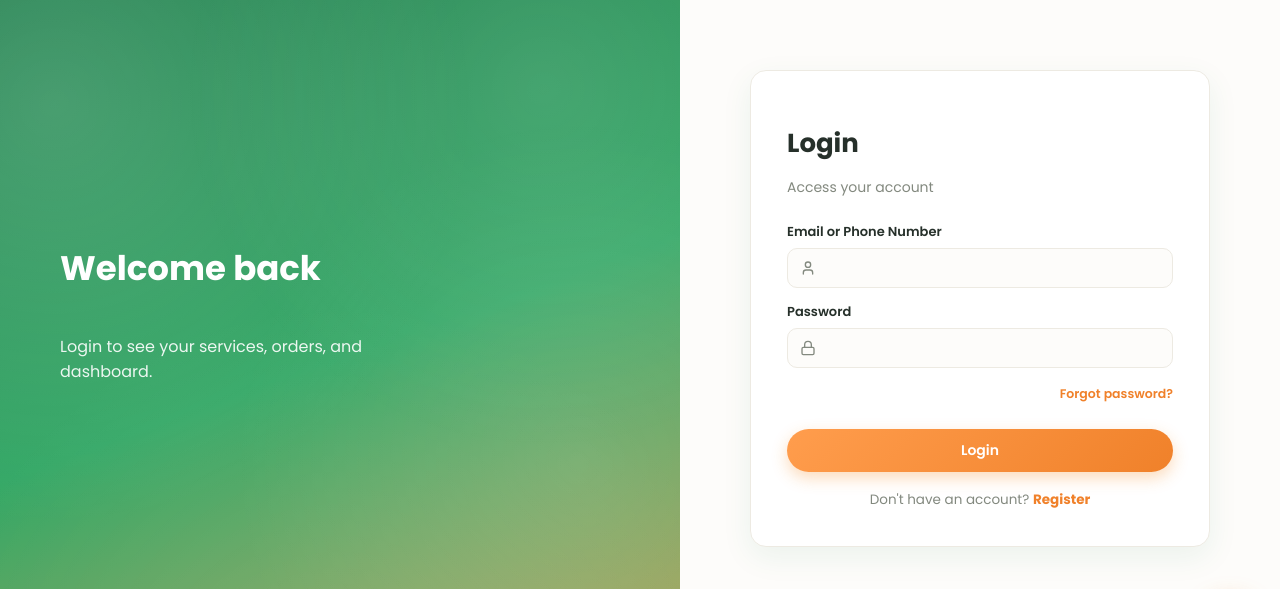
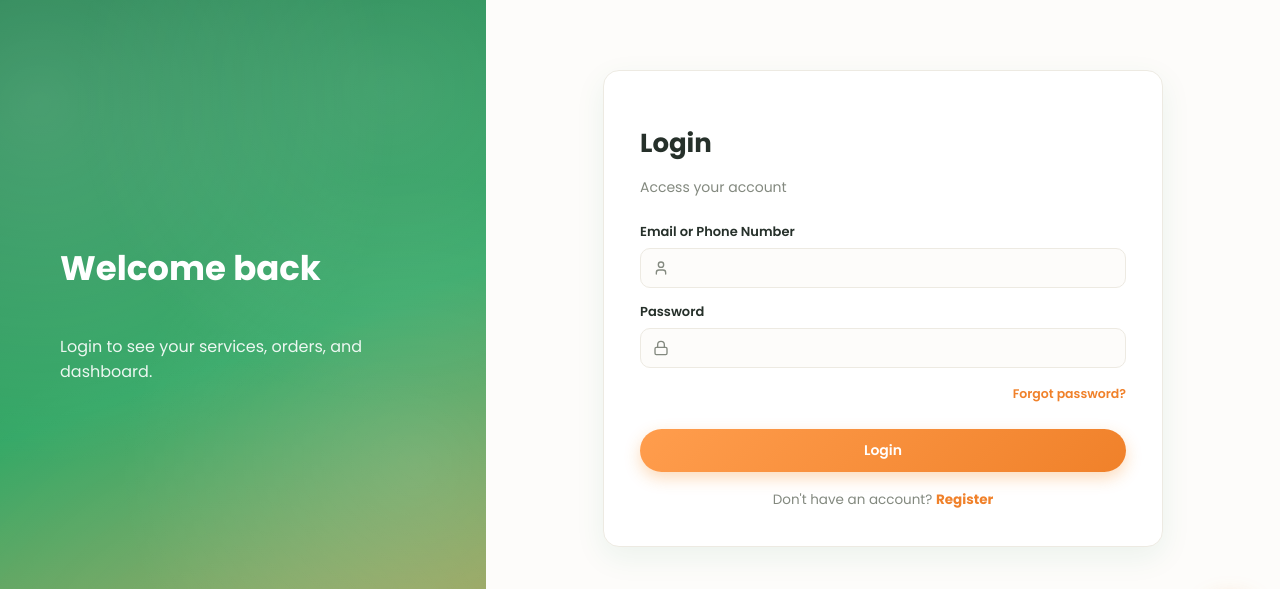
Before and after one commit to HamidMunir22/piarapakistan.com, a React (Vite) app in the folder frontend/: page /login in a window 1280 px wide. Shown: the part 131-720 px from the top of the page. Built offline with nearby package versions, Linux system fonts and the light colour scheme; no server answers; a web font is replaced by a local one.

Commit message:
boarder overlap

```diff
--- a/frontend/src/pages/About.jsx
+++ b/frontend/src/pages/About.jsx
@@ -11,9 +11,12 @@ const WHY = [
 const About = () => {
   return (
     <div>
-      <div className="page-hero">
+      <div className="page-hero page-hero-light">
         <div className="container">
-          <h1>About PiaraPakistan</h1>
+          <h1>
+            About <span style={{ color: "#f38516" }}>Piara</span>
+            <span style={{ color: "#246b24" }}>Pakistan</span>
+          </h1>
           <p>Pakistan's growing digital marketplace — connecting verified buyers and sellers across every category, from home services to local shops.</p>
         </div>
       </div>
--- a/frontend/src/styles/global.css
+++ b/frontend/src/styles/global.css
@@ -154,10 +154,18 @@ button {
   min-height: calc(100vh - 68px);
   display: flex;
   align-items: stretch;
+  overflow-x: hidden; /* safety net: a form field that's briefly wider than
+                         its column (e.g. while editing CSS) should scroll
+                         inside its own box, never push the whole page sideways */
 }
 
 .auth-side {
-  flex: 1;
+  /* Was flex: 1 (equal 50/50 split with the form column), which made this
+     solid-color panel look oversized next to a comparatively small ~460px
+     form card. Fixed width share instead, so the form gets noticeably more
+     room. */
+  flex: 0 1 38%;
+  min-width: 0;
   background: linear-gradient(160deg, var(--pp-green-dark), var(--pp-green) 55%, var(--pp-orange) 130%);
   color: white;
   display: none;
@@ -196,7 +204,10 @@ button {
 }
 
 .auth-form-col {
-  flex: 1;
+  flex: 1 1 62%;
+  min-width: 0; /* flex items default to min-width:auto, which can let a
+                   wide child (e.g. the 2-column form-grid) force this
+                   column wider than its share and overflow the page */
   display: flex;
   align-items: center;
   justify-content: center;
@@ -205,12 +216,13 @@ button {
 
 .auth-card {
   width: 100%;
-  max-width: 460px;
+  max-width: 560px; /* was 460px — widened now that its column has more room */
   background: var(--pp-white);
   border-radius: var(--pp-radius);
   padding: 36px;
   box-shadow: var(--pp-shadow);
   border: 1px solid var(--pp-border);
+  box-sizing: border-box;
 }
 
 .auth-card h1 {
@@ -1205,6 +1217,20 @@ button {
   text-align: center;
 }
 
+/* Used on About — a light background instead of the green gradient, so the
+   orange "Piara" / green "Pakistan" heading text is actually readable
+   (dark green text on a dark green gradient background is invisible). */
+.page-hero-light {
+  background: linear-gradient(150deg, var(--pp-cream), var(--pp-white) 70%);
+  color: var(--pp-ink);
+  border-bottom: 1px solid var(--pp-border);
+}
+
+.page-hero-light p {
+  color: var(--pp-muted);
+  opacity: 1;
+}
+
 .page-hero h1 {
   font-family: var(--font-display);
   font-size: 32px;
```
